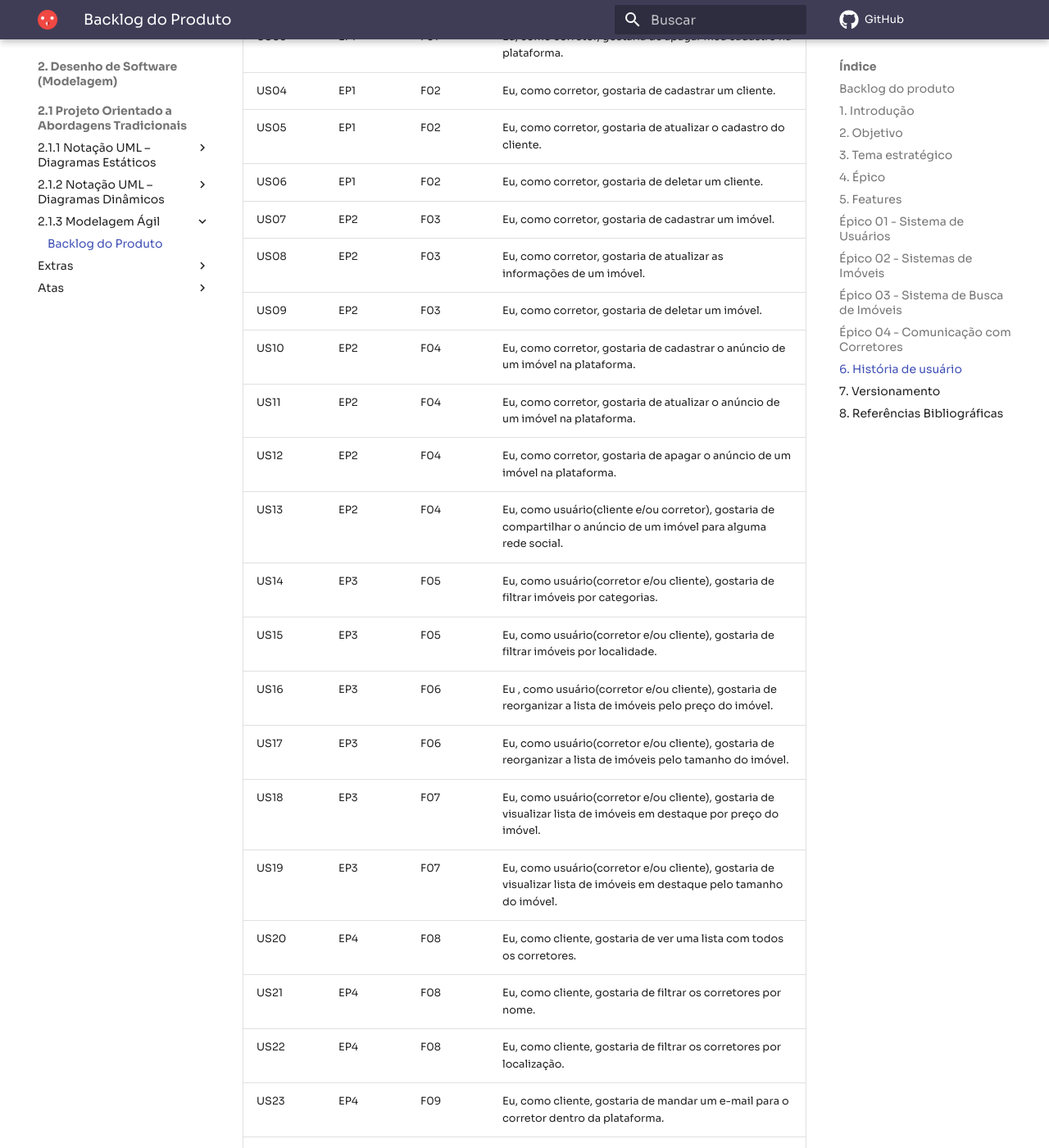
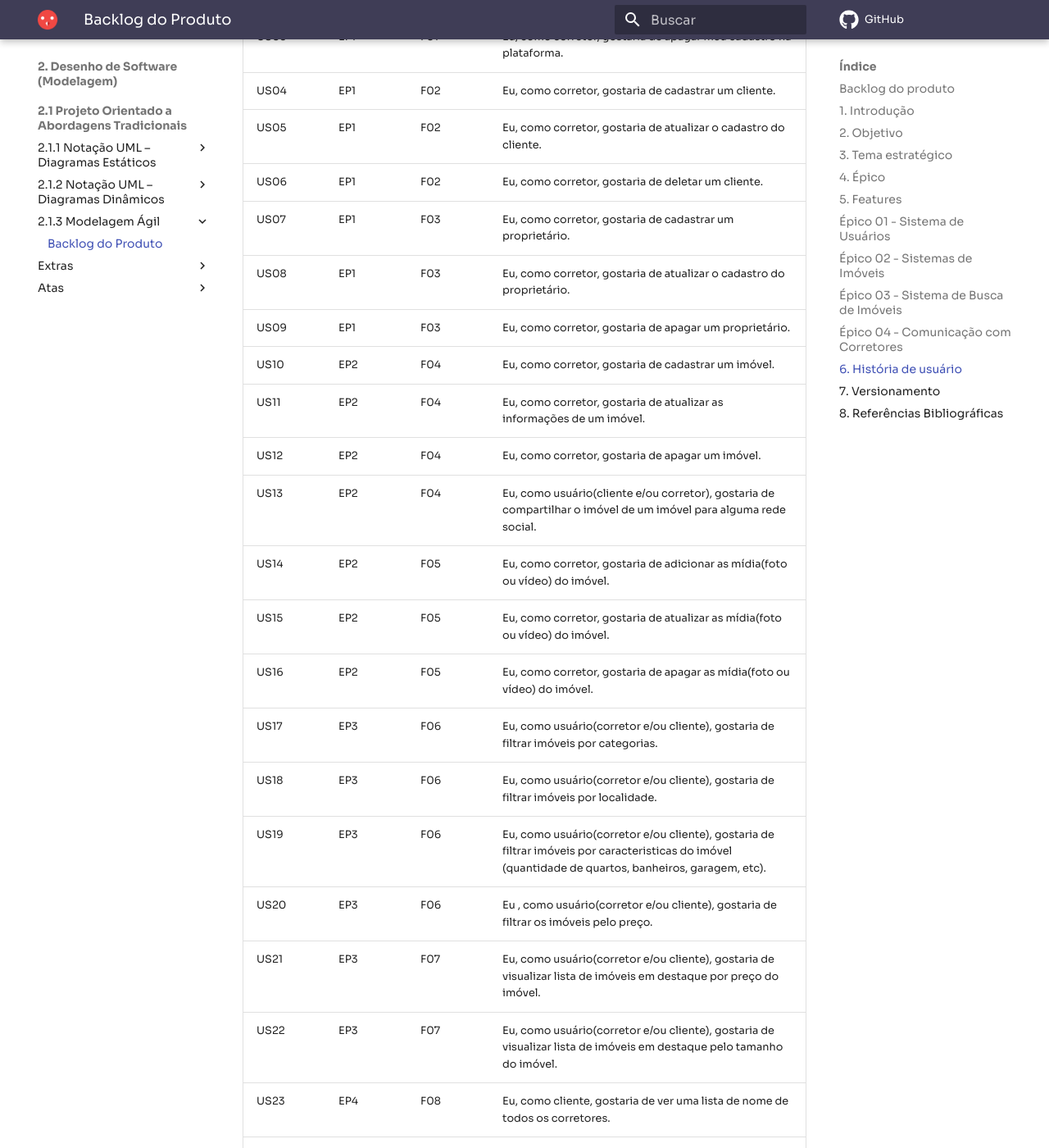
Before and after one commit to UnBArqDsw2021-1/2021.1_G04_Cardeal, an MkDocs documentation site: the page built from docs/modelagem/backlog_do_produto.md, in a window 1280 px wide and 1400 px high, scrolled down 2719 px. Shown: the whole window at 82% size. Built offline with MkDocs 1.6.1 and Material for MkDocs 9.7.7, drawn with Linux system fonts in a browser that asks for light colours; comment, search, counter and statistics services are not loaded; some of the changed text lies outside the part shown.

Commit message:
Add user stories and restructuring

```diff
--- a/docs/modelagem/backlog_do_produto.md
+++ b/docs/modelagem/backlog_do_produto.md
@@ -31,6 +31,7 @@ Criação de uma imobiliária digital que possibilite a compra e aluguel de imó
 | :- | :- |
 | F01 | Sistema de CRUD Corretor |
 | F02 | Sistema de CRUD Cliente |
+| F03 | Sistema de CRUD Proprietário |
 
 
 
@@ -39,17 +40,16 @@ Criação de uma imobiliária digital que possibilite a compra e aluguel de imó
 
 |**ID**|**Descrição**|
 | :- | :- |
-| F03 | Sistema de CRUD Imóvel |
-| F04 | Sistema de CRUD Anúncio |
+| F04 | Sistema de CRUD Imóvel |
+| F05 | Mídias do imóvel |
 
 ### **Épico 03 - Sistema de Busca de Imóveis**
 
 
 |**ID**|**Descrição**|
 | :- | :- |
-| F05 | Filtragem de Imóveis |
-| F06 | Listagem de Imóveis|
-| F07 | Listagem dos Imóveis em Destaque |
+| F06 | Filtragem de Imóveis |
+| F07 | Listagem dos imóveis em destaque|
 
 ### **Épico 04 - Comunicação com Corretores**
 
@@ -70,27 +70,29 @@ Criação de uma imobiliária digital que possibilite a compra e aluguel de imó
 | US04 | EP1 | F02 | Eu, como corretor, gostaria de cadastrar um cliente. |
 | US05 | EP1 | F02 | Eu, como corretor, gostaria de atualizar o cadastro do cliente. |
 | US06 | EP1 | F02 | Eu, como corretor, gostaria de deletar um cliente. |
-| US07 | EP2 | F03 | Eu, como corretor, gostaria de cadastrar um imóvel. |
-| US08 | EP2 | F03 | Eu, como corretor, gostaria de atualizar as informações de um imóvel. |
-| US09 | EP2 | F03 | Eu, como corretor, gostaria de deletar um imóvel. |
-| US10 | EP2 | F04 |  Eu, como corretor, gostaria de cadastrar o anúncio de um imóvel na plataforma. |
-| US11 | EP2 | F04 | Eu, como corretor, gostaria de atualizar o anúncio de um imóvel na plataforma. |
-| US12 | EP2 | F04 | Eu, como corretor, gostaria de apagar o anúncio de um imóvel na plataforma. |
-| US13 | EP2 | F04 |  Eu, como usuário(cliente e/ou corretor), gostaria de compartilhar o anúncio de um imóvel para alguma rede social. |
-| US14 | EP3 | F05 | Eu, como usuário(corretor e/ou cliente), gostaria de filtrar imóveis por categorias. |
-| US15 | EP3 | F05 | Eu, como usuário(corretor e/ou cliente), gostaria de filtrar imóveis por localidade. |
-| US16 | EP3 | F06 | Eu , como usuário(corretor e/ou cliente), gostaria de reorganizar a lista de imóveis pelo preço do imóvel. |
-| US17 | EP3 | F06 | Eu, como usuário(corretor e/ou cliente), gostaria de reorganizar a lista de imóveis pelo tamanho do imóvel. |
-| US18 | EP3 | F07 | Eu, como usuário(corretor e/ou cliente), gostaria de visualizar lista de imóveis em destaque por preço do imóvel. |
-| US19 | EP3 | F07 | Eu, como usuário(corretor e/ou cliente), gostaria de visualizar lista de imóveis em destaque pelo tamanho do imóvel. |
-| US20 | EP4 | F08 | Eu, como cliente, gostaria de ver uma lista com todos os corretores. |
-| US21 | EP4 | F08 | Eu, como cliente, gostaria de filtrar os corretores por nome. |
-| US22 | EP4 | F08 | Eu, como cliente, gostaria de filtrar os corretores por localização. |
-| US23 | EP4 | F09 | Eu, como cliente, gostaria de mandar um e-mail para o corretor dentro da plataforma. |
-| US24 | EP4 | F09 | Eu, como cliente, gostaria de visualizar os contatos do corretor. |
-| US25 | EP4 | F10 | Eu, como corretor, gostaria de agendar uma visita para o cliente. |
-| US26 | EP4 | F10 | Eu, como corretor, gostaria de agendar uma reunião para o cliente. |
-| US27 | EP4 | F10 | Eu, como corretor, gostaria de visualizar os agendamentos cadastrados. |
+| US07 | EP1 | F03 | Eu, como corretor, gostaria de cadastrar um proprietário. |
+| US08 | EP1 | F03 | Eu, como corretor, gostaria de atualizar o cadastro do proprietário. |
+| US09 | EP1 | F03 | Eu, como corretor, gostaria de apagar um proprietário. |
+| US10 | EP2 | F04 | Eu, como corretor, gostaria de cadastrar um imóvel. |
+| US11 | EP2 | F04 | Eu, como corretor, gostaria de atualizar as informações de um imóvel. |
+| US12 | EP2 | F04 | Eu, como corretor, gostaria de apagar um imóvel. |
+| US13 | EP2 | F04 | Eu, como usuário(cliente e/ou corretor), gostaria de compartilhar o imóvel de um imóvel para alguma rede social. |
+| US14 | EP2 | F05 | Eu, como corretor, gostaria de adicionar as mídia(foto ou vídeo) do imóvel. |
+| US15 | EP2 | F05 | Eu, como corretor, gostaria de atualizar as mídia(foto ou vídeo) do imóvel. |
+| US16 | EP2 | F05 | Eu, como corretor, gostaria de apagar as mídia(foto ou vídeo) do imóvel. |
+| US17 | EP3 | F06 | Eu, como usuário(corretor e/ou cliente), gostaria de filtrar imóveis por categorias. |
+| US18 | EP3 | F06 | Eu, como usuário(corretor e/ou cliente), gostaria de filtrar imóveis por localidade. |
+| US19 | EP3 | F06 | Eu, como usuário(corretor e/ou cliente), gostaria de filtrar imóveis por caracteristicas do imóvel (quantidade de quartos, banheiros, garagem, etc). |
+| US20 | EP3 | F06 | Eu , como usuário(corretor e/ou cliente), gostaria de filtrar os imóveis pelo preço. |
+| US21 | EP3 | F07 | Eu, como usuário(corretor e/ou cliente), gostaria de visualizar lista de imóveis em destaque por preço do imóvel. |
+| US22 | EP3 | F07 | Eu, como usuário(corretor e/ou cliente), gostaria de visualizar lista de imóveis em destaque pelo tamanho do imóvel. |
+| US23 | EP4 | F08 | Eu, como cliente, gostaria de ver uma lista de nome de todos os corretores. |
+| US24 | EP4 | F08 | Eu, como cliente, gostaria de filtrar os corretores por nome. |
+| US25 | EP4 | F08 | Eu, como cliente, gostaria de filtrar os corretores por localização. |
+| US26 | EP4 | F09 | Eu, como cliente, gostaria de mandar um e-mail para o corretor dentro da plataforma. |
+| US27 | EP4 | F09 | Eu, como cliente, gostaria de visualizar os contatos do corretor. |
+| US28 | EP4 | F10 | Eu, como corretor, gostaria de agendar uma reunião para o cliente. |
+| US29 | EP4 | F10 | Eu, como corretor, gostaria de visualizar os agendamentos cadastrados. |
 
 ### 7. Versionamento
 
@@ -99,6 +101,7 @@ Criação de uma imobiliária digital que possibilite a compra e aluguel de imó
 | 21/08/2021 | 1.0    | Criação do Documento          | Luiz Gustavo Dias Paes Pinheiro|
 | 21/08/2021 | 1.1    | Revisão do Documento          | Pedro Haick |
 | 08/09/2021 | 1.2    | Atualização do Backlog do Produto          | Douglas Castro |
+| 12/09/2021 | 1.3    | Adicão de histórias e reestruturação          | Douglas Castro |
 
 ### 8. Referências Bibliográficas
 
```
